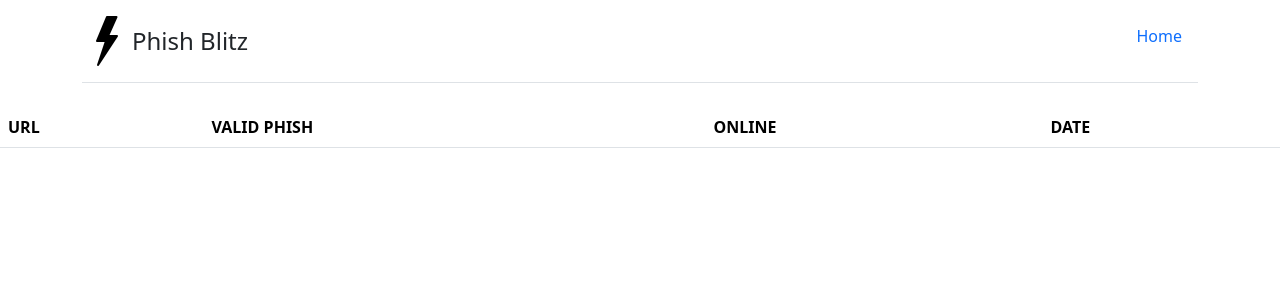
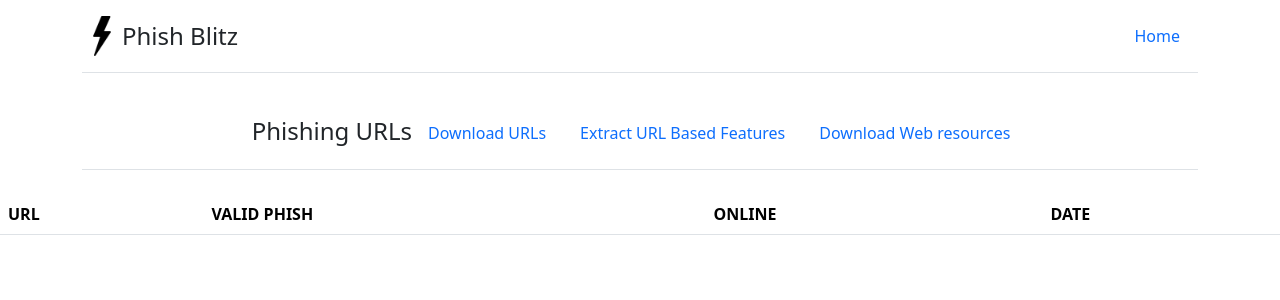
Before and after one commit to Duddu-Hriday/Phish-Blitz, a Flask app: template templates/phishing-urls.html in a window 1280 px wide. Shown: the top 300 px of the page. Run offline with Flask 3, Linux system fonts and the light colour scheme; the template is opened without the code that fills it, so the values that code supplies are empty.

Commit message:
phishing urls downloadable

```diff
--- a/templates/legitimate-urls.html
+++ b/templates/legitimate-urls.html
@@ -4,7 +4,7 @@
 <head>
     <meta charset="UTF-8">
     <meta name="viewport" content="width=device-width, initial-scale=1.0">
-    <title>Phishing URLs</title>
+    <title>Legitimate URLs</title>
     <link href="https://cdn.jsdelivr.net/npm/bootstrap@5.3.3/dist/css/bootstrap.min.css" rel="stylesheet"
         integrity="sha384-QWTKZyjpPEjISv5WaRU9OFeRpok6YctnYmDr5pNlyT2bRjXh0JMhjY6hW+ALEwIH" crossorigin="anonymous">
 </head>
--- a/templates/phishing-urls.html
+++ b/templates/phishing-urls.html
@@ -7,6 +7,50 @@
     <title>Phishing URLs</title>
     <link href="https://cdn.jsdelivr.net/npm/bootstrap@5.3.3/dist/css/bootstrap.min.css" rel="stylesheet"
         integrity="sha384-QWTKZyjpPEjISv5WaRU9OFeRpok6YctnYmDr5pNlyT2bRjXh0JMhjY6hW+ALEwIH" crossorigin="anonymous">
+        <style>
+            /* Navbar Icon */
+            #navbar-icon {
+                width: 40px; /* Adjust size as needed */
+                transition: transform 0.3s ease-in-out;
+            }
+
+            #navbar-icon:hover {
+                transform: rotate(10deg);
+            }
+
+            /* Navbar Brand */
+            #navbar-brand {
+                transition: color 0.3s ease-in-out;
+            }
+
+            #navbar-brand:hover {
+                color: #007bff;
+            }
+
+            /* Navbar Links */
+            .nav-link {
+                margin-right:2px;
+                transition: background-color 0.3s ease-in-out, color 0.3s ease-in-out;
+            }
+
+            .nav-link:hover {
+                background-color: #681abb;
+                color: #fff;
+            }
+        </style>
+        <script>
+            function download_urls() {
+    const urls = JSON.parse(document.getElementById('url-data').getAttribute('data-urls'));
+    const formattedJson = JSON.stringify(urls, null, 2); // Pretty-print JSON with 2 spaces indentation
+    const dataStr = "data:text/json;charset=utf-8," + encodeURIComponent(formattedJson);
+    const downloadAnchorNode = document.createElement('a');
+    downloadAnchorNode.setAttribute("href", dataStr);
+    downloadAnchorNode.setAttribute("download", "phishing-urls.json");
+    document.body.appendChild(downloadAnchorNode);
+    downloadAnchorNode.click();
+    downloadAnchorNode.remove();
+}
+        </script>
 </head>
 
 <body>
@@ -26,6 +70,25 @@
             </ul>
         </header>
     </div>
+    <div class="container">
+        <header class="d-flex flex-wrap justify-content-center py-3 mb-4 border-bottom">
+
+                <span class="fs-4" id="navbar-brand">Phishing URLs</span>
+
+            <ul class="nav nav-pills">
+                <li class="nav-item">
+                    <button onclick="download_urls()" class="nav-link" aria-current="page">Download URLs</a>
+                </li>
+                <li class="nav-item">
+                    <a href="/fetch-urls" class="nav-link">Extract URL Based Features</a>
+                </li>
+                <li class="nav-item">
+                    <a href="/fetch-urls" class="nav-link">Download Web resources</a>
+                </li>
+            </ul>
+        </header>
+    </div>
+    <div id="url-data" data-urls='{{ urls|tojson|safe }}'></div>
     <table class="table">
         <thead>
             <tr>
```
Also changed, not shown: phish_tank_scraper.py (+17 -13 lines), templates/temp.html (added, +41 -0 lines).
